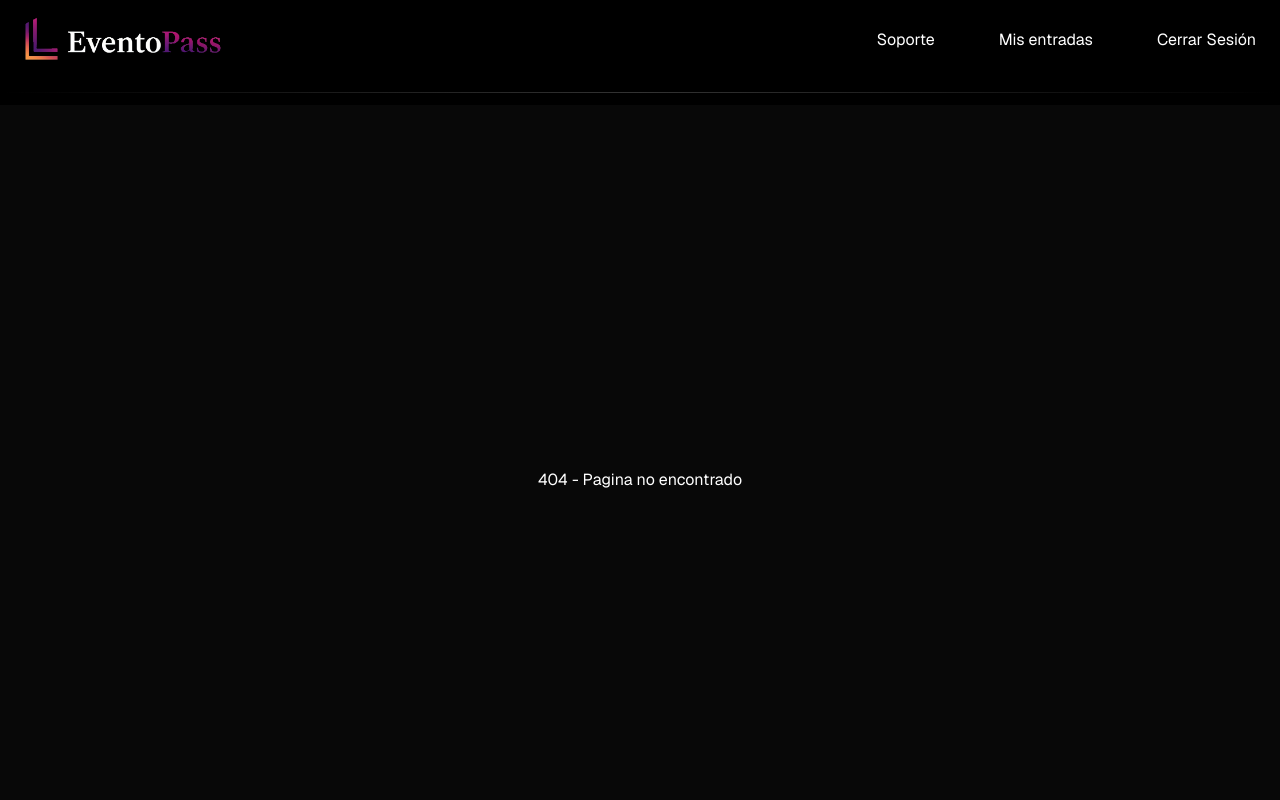
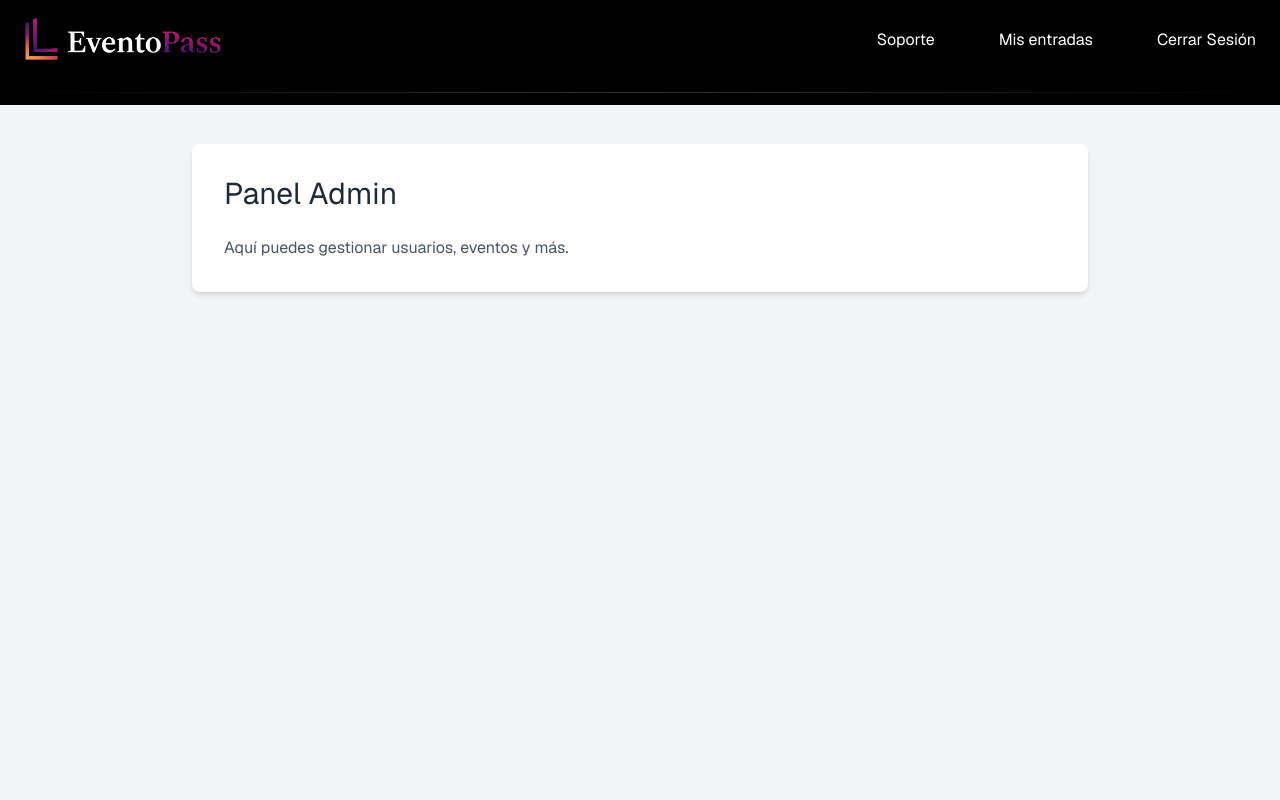
Before and after one commit to laureanojuarez/TPI-PROG-III, a React (Vite) app in the folder frontend/: page /admin in a window 1280 px wide. Before the commit this address had no page. Shown: the top 800 px of the page. Built offline with nearby package versions, Linux system fonts and the light colour scheme; sample sign-in values are in the browser's storage.

Commit message:
feat: add admin panel and fetch events functionality in Home component

```diff
--- a/frontend/src/App.jsx
+++ b/frontend/src/App.jsx
@@ -1,4 +1,4 @@
-import { BrowserRouter, Route, Routes } from "react-router-dom";
+import {BrowserRouter, Route, Routes} from "react-router-dom";
 import Layout from "./components/layout/Layout";
 import Home from "./pages/Home/Home";
 import Login from "./pages/Auth/Login/Login";
@@ -10,6 +10,7 @@ import Resultados from "./pages/Event/Resultado";
 import Protected from "./routes/Protected";
 import Dashboard from "./pages/Dashboard/Dashboard";
 import NotFoundPage from "./routes/NotFound";
+import Admin from "./pages/Dashboard/Admin";
 
 function App() {
   return (
@@ -25,6 +26,7 @@ function App() {
           <Route path="resultados" element={<Resultados />} />
           <Route element={<Protected />}>
             <Route path="dashboard" element={<Dashboard />} />
+            <Route path="admin" element={<Admin />} />
           </Route>
           <Route path="*" element={<NotFoundPage />} />
         </Route>
--- /dev/null
+++ b/frontend/src/pages/Dashboard/Admin.jsx
@@ -0,0 +1,13 @@
+export default function Admin() {
+  return (
+    <div className="min-h-screen bg-gray-100 flex flex-col items-center pt-16">
+      <div className="w-full max-w-4xl bg-white rounded-lg shadow-md p-8">
+        <h1 className="text-3xl font-bold mb-6 text-gray-800">Panel Admin</h1>
+        <p className="text-gray-600">
+          Aquí puedes gestionar usuarios, eventos y más.
+        </p>
+        {/* Aquí puedes agregar más funcionalidades de administración */}
+      </div>
+    </div>
+  );
+}
--- a/frontend/src/pages/Home/Home.jsx
+++ b/frontend/src/pages/Home/Home.jsx
@@ -1,11 +1,38 @@
-import { EventHeroList } from "../../components/Events/Events";
-import { Search } from "../../components/searchComponent/Search";
+import {useEffect, useState} from "react";
+import {EventCard, EventHeroList} from "../../components/Events/Events";
+import {Search} from "../../components/searchComponent/Search";
 export default function Home() {
+  const [events, setEvents] = useState([]);
+
+  useEffect(() => {
+    const fetchEvents = async () => {
+      try {
+        const res = await fetch("http://localhost:3000/api/events");
+        const data = await res.json();
+        setEvents(data);
+      } catch (error) {
+        console.error("Error fetching events:", error);
+      }
+    };
+    fetchEvents();
+  }, []);
+
   return (
     <div className="flex flex-col items-center justify-center bg-gray-100 ">
       <Search />
       <section className="flex flex-col w-full  gap-4 px-4 py-2">
         <EventHeroList />
+        {events.length > 0 ? (
+          <div className="grid grid-cols-1 sm:grid-cols-2 md:grid-cols-3 lg:grid-cols-4 gap-4">
+            {events.map((event) => (
+              <EventCard key={event.id} event={event} />
+            ))}
+          </div>
+        ) : (
+          <p className="text-center text-gray-500">
+            No hay eventos disponibles.
+          </p>
+        )}
       </section>
     </div>
   );
```
Also changed, not shown: frontend/src/pages/Dashboard/Dashboard.jsx (+5 -4 lines).
